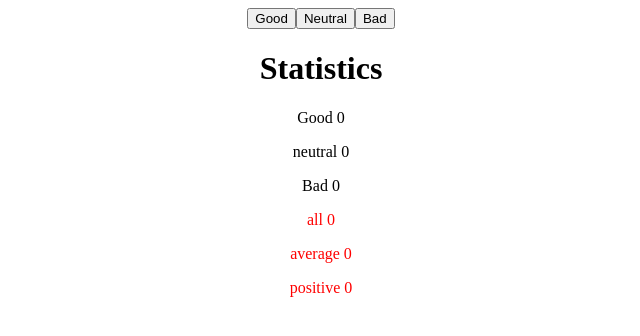
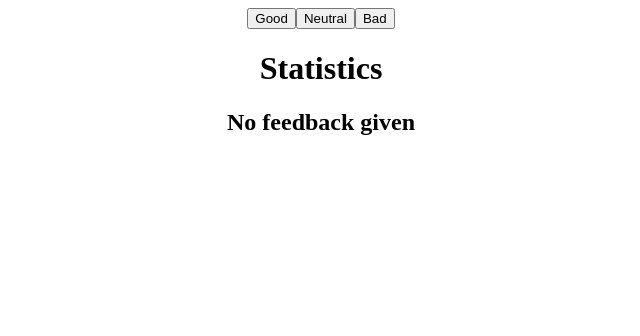
Before and after one commit to m-aljamal/fullstackopen, a React (Create React App) app in the folder part_1/unicafe/: page / in a window 1280 px wide. Shown: the top 336 px of the page, without its empty margins (319-959 px from the left). Built offline with nearby package versions, Linux system fonts and the light colour scheme.

Commit message:
unicafe step4

```diff
--- a/part_1/unicafe/src/App.js
+++ b/part_1/unicafe/src/App.js
@@ -13,6 +13,7 @@ function App() {
   return (
     <div className="App">
       <Buttons feedback={feedback} setfeedback={setfeedback} />
+      <h1>Statistics</h1>
       <Statistics feedback={feedback} />
     </div>
   );
--- a/part_1/unicafe/src/components/Statistics.js
+++ b/part_1/unicafe/src/components/Statistics.js
@@ -3,17 +3,23 @@ import React from "react";
 const Info = ({ feedback }) => {
   const { good, neutral, bad } = feedback;
   const total = good + neutral + bad;
-  const average = (good - bad) / total
-  const positive = (good * 100) / total
+  const average = (good - bad) / total;
+  const positive = (good * 100) / total;
+
+  if (good === 0 && neutral === 0 && bad === 0) {
+    return <h2>No feedback given</h2>;
+  }
   return (
     <div>
-      <h1>Statistics</h1>
+
       <p>Good {good}</p>
       <p>neutral {neutral}</p>
       <p>Bad {bad}</p>
       <p style={{ color: "red" }}>all {total}</p>
-      <p style={{ color: "red" }}>average {isNaN(average) ? "0" : average }</p>
-      <p style={{ color: "red" }}>positive {isNaN(positive) ? "0" : positive }</p>
+      <p style={{ color: "red" }}>average {isNaN(average) ? "0" : average}</p>
+      <p style={{ color: "red" }}>
+        positive {isNaN(positive) ? "0" : positive}
+      </p>
     </div>
   );
 };
```
